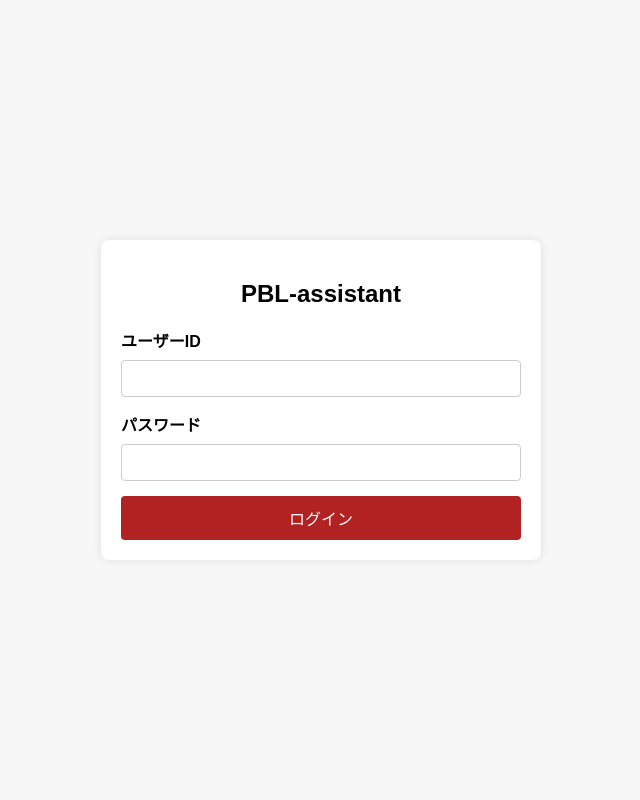
After one commit to Igaki12/sa-google, a Flask app: page /login in a window 1280 px wide. The commit adds this page. Shown: the whole page, without its empty margins (319-959 px from the left). Run offline with Flask 3, Linux system fonts and the light colour scheme.

Commit message:
ログイン機能を実装

```diff
--- a/app.py
+++ b/app.py
@@ -2,11 +2,80 @@ import os
 import re
 # from tkinter import SE
 # from urllib import response
-from flask import Flask, render_template, request , redirect
+from flask import Flask, render_template, request, redirect, url_for
 import requests
+from flask_login import LoginManager, UserMixin, login_user, login_required, logout_user, current_user
+from werkzeug.security import generate_password_hash, check_password_hash
 
 app = Flask(__name__)
 app.debug = True
+
+# ランダムな24バイトのsecret_keyを生成
+app.secret_key = os.urandom(24)
+
+# Initialize Flask-Login
+login_manager = LoginManager()
+login_manager.init_app(app)
+login_manager.login_view = 'login'
+
+
+
+# User model
+class User(UserMixin):
+    def __init__(self, id, username , password):
+        self.id = id
+        self.username = username
+        self.password = password
+
+# Simple in-memory user store
+# In a real application, you would use a database
+users = {
+    1: User(1, "user1", "pass"),
+    2: User(2, "user2", "pass"),
+    3: User(3, "", "tlPd8v"),
+}
+#パスワードのハッシュ化
+for user in users.values():
+    user.password = generate_password_hash(user.password)
+
+@login_manager.user_loader
+def load_user(user_id):
+    # Flask-Login uses this callback to reload the user object from the user ID stored in the session
+    return users.get(int(user_id))
+
+@app.route('/login', methods=['GET', 'POST'])
+def login():
+    msg = ""
+    if request.method == 'POST':
+        username = request.form['username']
+        password = request.form['password']
+        # # 入力されたパスワードが登録されているパスワードハッシュと一致するかを確認
+        # user = next((u for u in users.values() if u.username == username and u.password == password), None)
+        user = next((u for u in users.values() if u.username == username and check_password_hash(u.password, password)), None)
+
+        if user:
+            login_user(user)
+            print("login success")
+            return redirect(url_for('index'))
+        else:
+            msg = "ユーザ名またはパスワードが違います"
+
+    return render_template('login.html', msg=msg)
+    # return render_template('login.html')
+
+@app.route('/logout')
+@login_required
+def logout():
+    logout_user()
+    return redirect(url_for('login'))
+
+@app.route('/protected')
+@login_required
+def protected():
+    return f'Hello, {current_user.username}! This is a protected page. <a href="/logout">Logout</a>'
+
+
+
 
 SPARQL_ENDPOINT = "https://ja.dbpedia.org/sparql"
 query = "山陽本線"
@@ -36,12 +105,13 @@ weight_list = [{"weight" : 0.9 , "p" : "http://www.w3.org/1999/02/22-rdf-syntax-
             #    {"weight" : 0.1 , "p" : "http://xmlns.com/foaf/0.1/name"},
             ]
 @app.route('/', methods=['GET' , 'POST'])
+@login_required
 def index(query=query):
     if request.method == 'POST':
         # input check
         while request.form['query'] == "" or len(request.form['query']) > 20 or re.compile(r"[!-/:-@[-`{-~]").search(request.form['query']):
             print("error: invalid input")
-            return redirect('/')
+            return redirect('/top')
         query = request.form['query']
 
         return redirect('/results')
@@ -50,6 +120,7 @@ def index(query=query):
 
 
 @app.route('/results', methods=['GET', 'POST'])
+@login_required
 def results(query=query):
     graph_nodes = []
     graph_edges = []
--- a/requirements.txt
+++ b/requirements.txt
@@ -1,3 +1,4 @@
 Flask==2.3.3
 requests==2.31.0
+flask-login==0.6.3
 debugpy # Required for debugging.
--- /dev/null
+++ b/templates/login.html
@@ -0,0 +1,90 @@
+<!DOCTYPE html>
+<html lang="ja">
+<head>
+    <meta charset="UTF-8">
+    <meta name="viewport" content="width=device-width, initial-scale=1.0">
+    <title>ログイン</title>
+    <style>
+        body {
+            font-family: Arial, sans-serif;
+            display: flex;
+            justify-content: center;
+            align-items: center;
+            height: 100vh;
+            margin: 0;
+            background-color: #f7f7f7;
+        }
+        .login-container {
+            background-color: #fff;
+            padding: 20px;
+            border-radius: 8px;
+            box-shadow: 0 0 10px rgba(0, 0, 0, 0.1);
+            width: 100%;
+            max-width: 400px;
+        }
+        .login-container h2 {
+            text-align: center;
+            margin-bottom: 20px;
+        }
+        .login-container label {
+            display: block;
+            margin-bottom: 8px;
+            font-weight: bold;
+        }
+        .login-container input[type="text"],
+        .login-container input[type="password"] {
+            width: 100%;
+            padding: 10px;
+            margin-bottom: 15px;
+            border: 1px solid #ccc;
+            border-radius: 4px;
+            box-sizing: border-box;
+        }
+        .login-container input[type="submit"] {
+            width: 100%;
+            padding: 10px;
+            background-color: #B22222;
+            color: #fff;
+            border: none;
+            border-radius: 4px;
+            cursor: pointer;
+            font-size: 16px;
+        }
+        .login-container input[type="submit"]:hover {
+            background-color: #5b0101;
+        }
+    </style>
+</head>
+<body>
+    <div class="login-container">
+        <h2>PBL-assistant</h2>
+        <form action="{{ url_for('login') }}" method="POST">
+            <label for="userid">ユーザーID</label>
+            <input type="text" id="userid" name="username">
+
+            <label for="password">パスワード</label>
+            <input type="password" id="password" name="password" required>
+            <input type="submit" value="ログイン">
+        </form>
+        <!-- msgがあれば赤字で表示 -->
+        {% if msg %}
+            <p>{{ msg }}</p>
+        {% endif %}
+    </div>
+</body>
+</html>
+
+
+<!-- <!DOCTYPE html>
+<html lang="ja">
+<head>
+    <title>Login</title>
+</head>
+<body>
+    <form action="{{ url_for('login') }}" method="POST">
+        <input type="text" name="username" placeholder="Username">
+        <input type="password" name="password" placeholder="Password">
+        <input type="submit" value="Login">
+    </form>
+</body>
+</html> -->
--- a/templates/top.html
+++ b/templates/top.html
@@ -284,7 +284,7 @@
         <p>1.検索ボックスに調べたい言葉を入力し、検索ボタンを押してください</p>
         <p>2.検索結果を待つ</p>
         <p>3.検索結果はネットワーク図で表示されます</p>
-        <p>4.グラフは自由に拡大・縮小・つまんで引っ張ることができます(vis.js)</p>
+        <p>4.グラフは自由に拡大・縮小・つまむと詳細が表示されます(vis.jsを利用)</p>
 
         <div class="graph-content-box">
             <div id="mynetwork">
```
Also changed, not shown: 1 other file.
